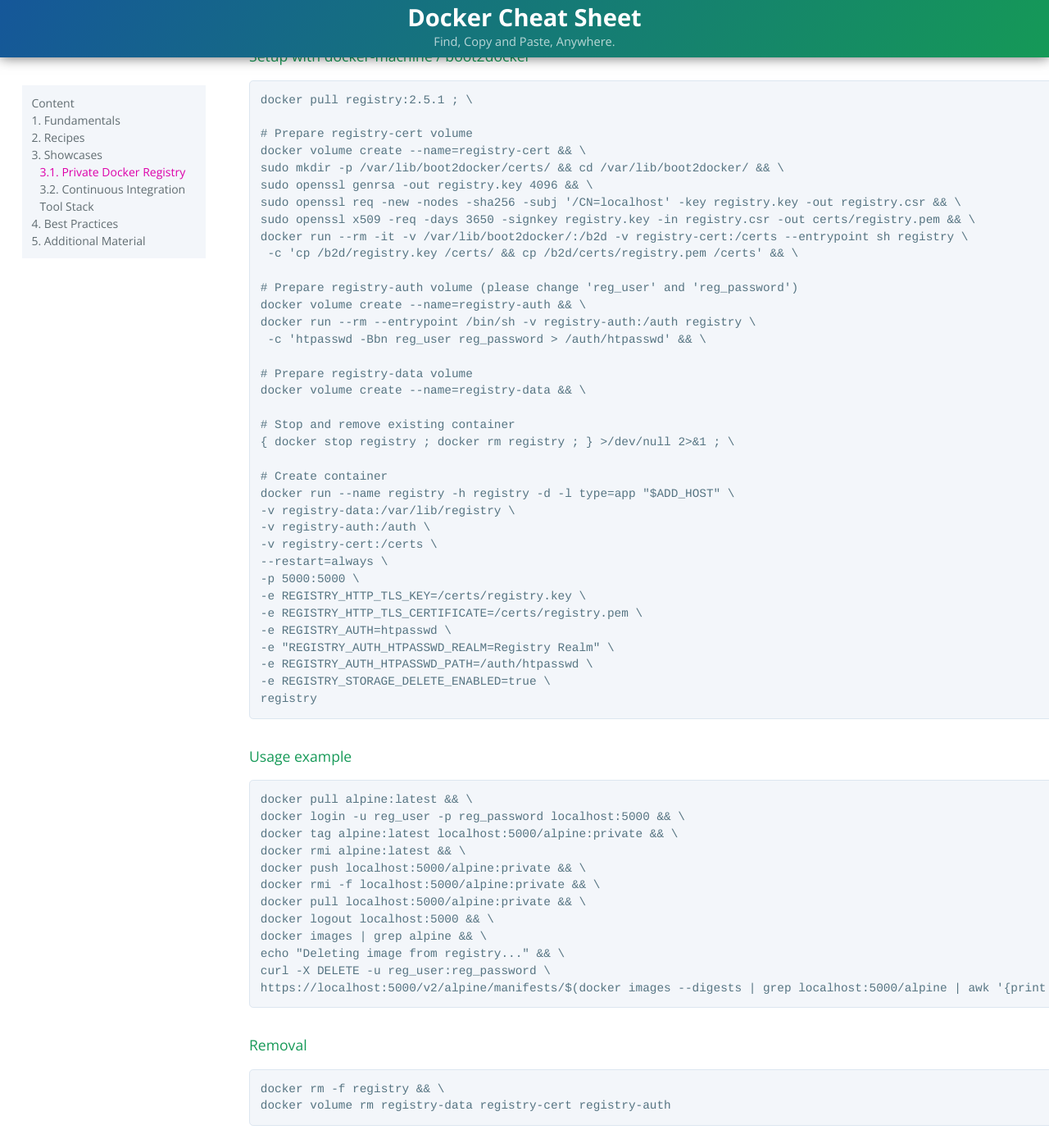
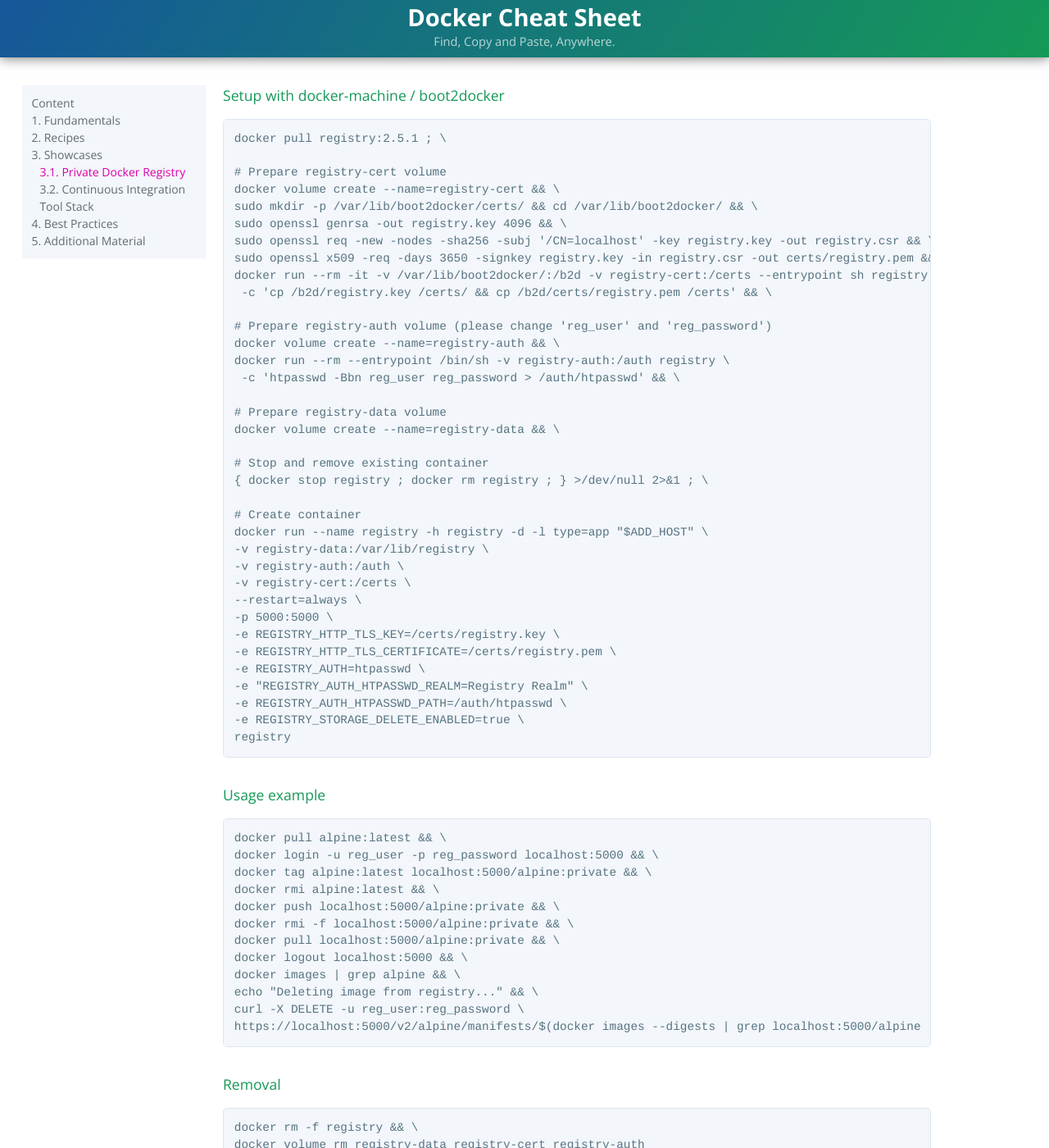
Before and after one commit to JensPiegsa/docker-cheat-sheet, a Jekyll site: the page built from index.md, in a window 1280 px wide and 1400 px high, scrolled down 7890 px. Shown: the whole window at 82% size. Built offline with Jekyll 4.4.1, drawn with Linux system fonts in a browser that asks for light colours.

Commit message:
revision

```diff
--- a/_layouts/index.html
+++ b/_layouts/index.html
@@ -32,7 +32,6 @@
 
 			<article>
 			{{content}}
-			</article>
 
 			<footer class="site-footer">
 				<div class="site-footer-owner">
@@ -42,6 +41,7 @@
 					<div id="last-modified"></div>
 				</div>
 			</footer>
+			</article>
 		</main>
 
 		<div class="right-margin"></div>
--- a/stylesheets/stylesheet.css
+++ b/stylesheets/stylesheet.css
@@ -232,28 +232,11 @@
 	border: 0;
 }
 
-@media screen and (min-width: 64em) {
-	.main-content {
-		padding: 2rem 6rem;
-		margin-top: 12.5rem;
-		font-size: 1.1rem;
-	}
-}
-
-@media screen and (min-width: 42em) and (max-width: 64em) {
-	.main-content {
-		padding: 2rem 4rem;
-		margin: 14rem auto 0 auto;
-		font-size: 1.1rem;
-	}
-}
-
-@media screen and (max-width: 42em) {
-	.main-content {
-		padding: 2rem 1rem;
-		margin: 14rem auto 0 auto;
-		font-size: 1rem;
-	}
+.main-content {
+	margin-top: 12.5rem;
+	font-size: 1.1rem;
+	display: flex;
+	flex-direction: column;
 }
 
 footer {
@@ -283,7 +266,9 @@
 main {
   background-color: #fff;
   transition: margin 0.3s;
-  flex: 1 1 0;
+  flex-grow: 1;
+  flex-shrink: 1;
+  padding-right: .5rem;
 }
 
 header {
@@ -332,18 +317,20 @@
 .left-margin {
 	flex-shrink: 0;
 	flex-grow: 0;
-	min-width: 13rem;
+	/* background-color: #ccf; */
+	flex-basis: 17rem;
 }
 .right-margin {
 	flex-shrink: 1;
-	flex-grow: 0;
-	max-width: 13rem;
+	width: 13rem;
+	/* background-color: #fee; */
 }
 
 /* TOC */
 
 section {
     display: flex;
+    width: 100%;
 }
 
 nav.js-toc {
@@ -381,3 +368,7 @@
 .js-toc a.is-active-link {
     color: #d0a;
 }
+article {
+  max-width: 54rem;
+  margin: 0 auto;
+}
```
